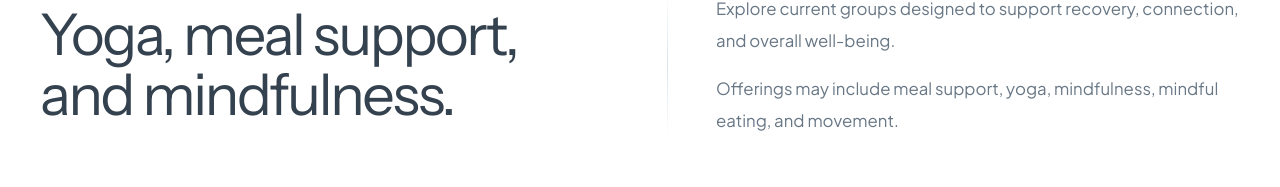
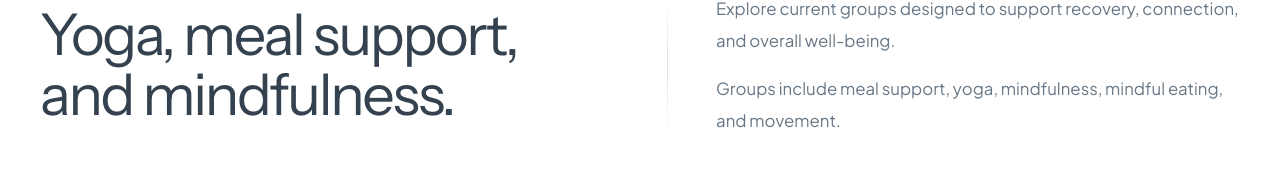
Before and after one commit to justinerothrd/justine-roth-nutrition, a Next.js app: page /groups in a window 1280 px wide. Shown: the part 176-363 px from the top of the page. Built offline with nearby package versions, Linux system fonts and the light colour scheme.

Commit message:
Update offerings description in page.tsx

```diff
--- a/app/groups/page.tsx
+++ b/app/groups/page.tsx
@@ -71,7 +71,7 @@ export default function GroupsPage() {
               </p>
 
               <p className="mt-4">
-                Offerings may include meal support, yoga, mindfulness, mindful
+               Groups include meal support, yoga, mindfulness, mindful
                 eating, and movement.
               </p>
             </div>
```
